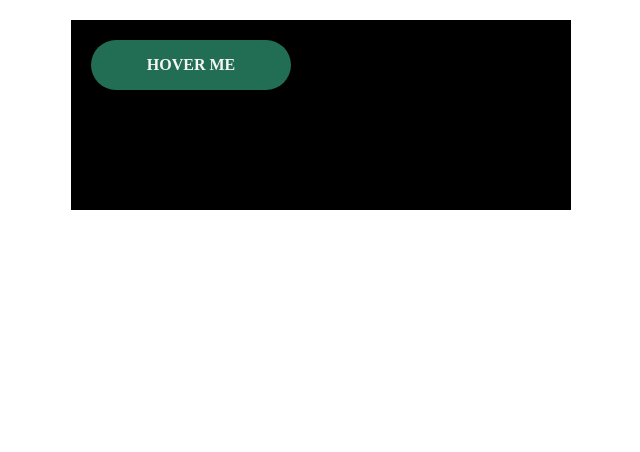
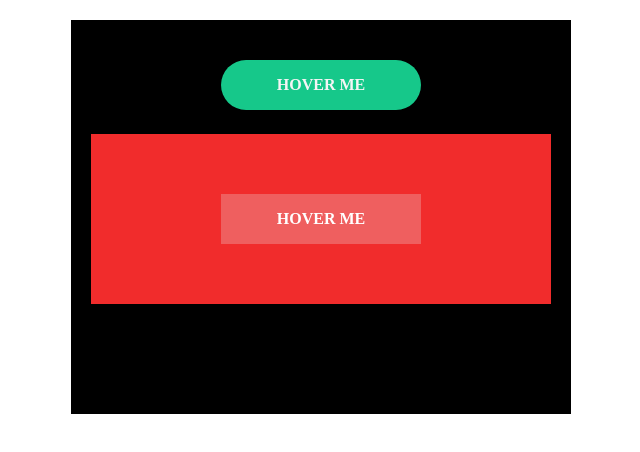
Before and after one commit to LyzunNataliia/task-anim-btn, a plain HTML site: page index.html in a window 1280 px wide. Shown: the whole page, without its empty margins (319-959 px from the left). Drawn offline with Linux system fonts and the light colour scheme.

Commit message:
do-two-btn-animation

```diff
--- a/css/style.css
+++ b/css/style.css
@@ -8,12 +8,15 @@
   padding: 20px;
 }
 .btn {
+  margin: 20px auto;
   display: flex;
   flex-direction: column;
   align-items: center;
+
   justify-content: center;
   width: 200px;
   height: 50px;
+  cursor: pointer;
 }
 .link {
   text-transform: uppercase;
@@ -22,9 +25,48 @@
   font-weight: 700;
 }
 .btn-one {
-  background-color: rgb(34, 110, 84);
+  position: relative;
+  background-color: rgb(22, 200, 138);
   border-radius: 25px;
+  color: whitesmoke;
+
+  margin-bottom: 24px;
 }
-.btn-link__one {
-  color: whitesmoke;
+
+.wrap_btn {
+  width: 100%;
+  background-color: #f12c2c;
+  padding-top: 40px;
+  padding-bottom: 40px;
 }
+.btn-two {
+  position: relative;
+  background-color: #ef5f5f;
+  color: white;
+  transition: letter-spacing 0.5s;
+  transform-origin: center;
+}
+.btn-two:hover {
+  letter-spacing: 2px;
+  background-color: transparent;
+}
+.btn-two::before,
+.btn-two::after {
+  content: "";
+  position: absolute;
+  width: 0;
+  height: 2px;
+  background-color: white;
+  transition: width 0.5s;
+  transform-origin: center;
+}
+.btn-two::before {
+  top: 0;
+}
+.btn-two::after {
+  bottom: 0;
+}
+.btn-two:hover::before,
+.btn-two:hover::after {
+  width: 100%;
+}
--- a/index.html
+++ b/index.html
@@ -12,8 +12,10 @@
       <div class="btn btn-one">
         <i class="link btn-link__one">hover me</i>
       </div>
-      <div class="btn btn-two">
-        <i class="link btn-link__two">hover me</i>
+      <div class="wrap_btn">
+        <div class="btn btn-two">
+          <i class="link btn-link__two">hover me</i>
+        </div>
       </div>
       <div class="btn btn-three">
         <i class="link btn-link__three">hover me</i>
```
